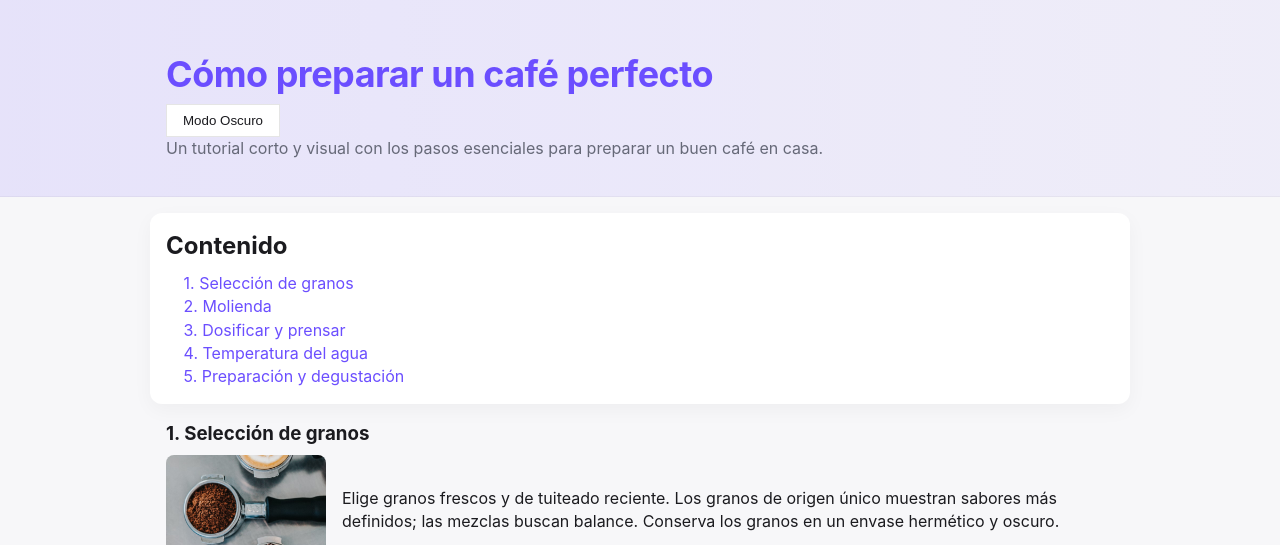
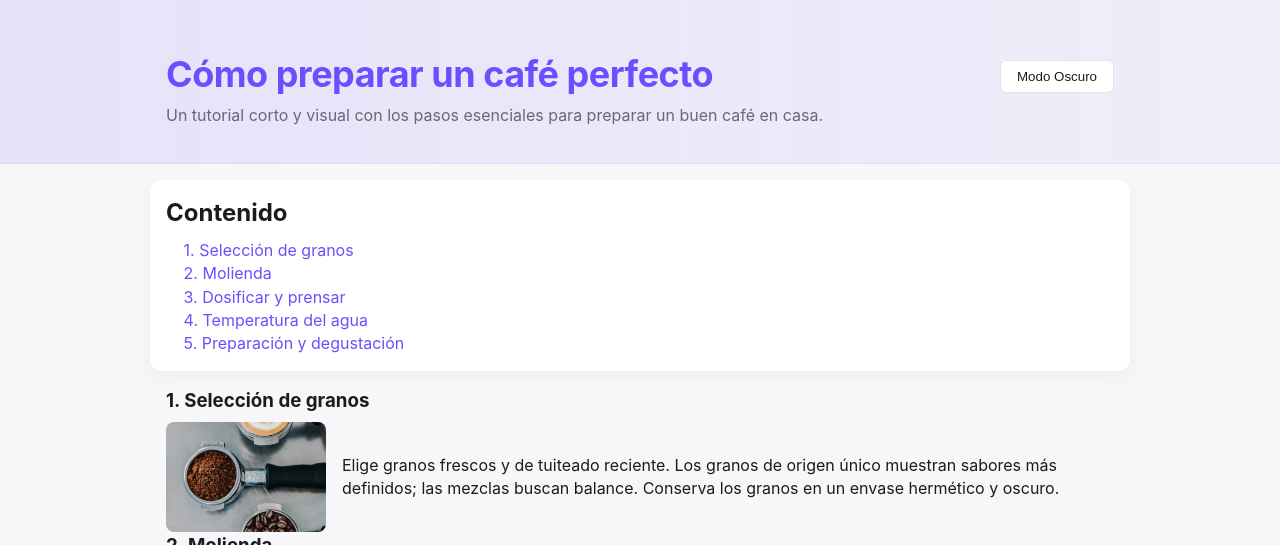
Before and after one commit to davidfguerrerov/evidencia-tutorial, a plain HTML site: page index.html in a window 1280 px wide. Shown: the top 545 px of the page. Drawn offline with Linux system fonts and the light colour scheme.

Commit message:
Actualización estilos botón modo oscuro/claro

```diff
--- a/styles.css
+++ b/styles.css
@@ -146,12 +146,20 @@ main {
   color: var(--gris10);
   border: 1px solid rgba(0, 0, 0, 0.1);
   padding: 8px 16px;
+  border-radius: 6px;
   cursor: pointer;
 }
 
 .boton-tema:hover {
   background-color: var(--accent);
   color: var(--card);
+}
+
+.header-top {
+  display: flex;
+  justify-content: space-between;
+  align-items: center;
+  gap: 1rem;
 }
 
 .tema-oscuro {
```
